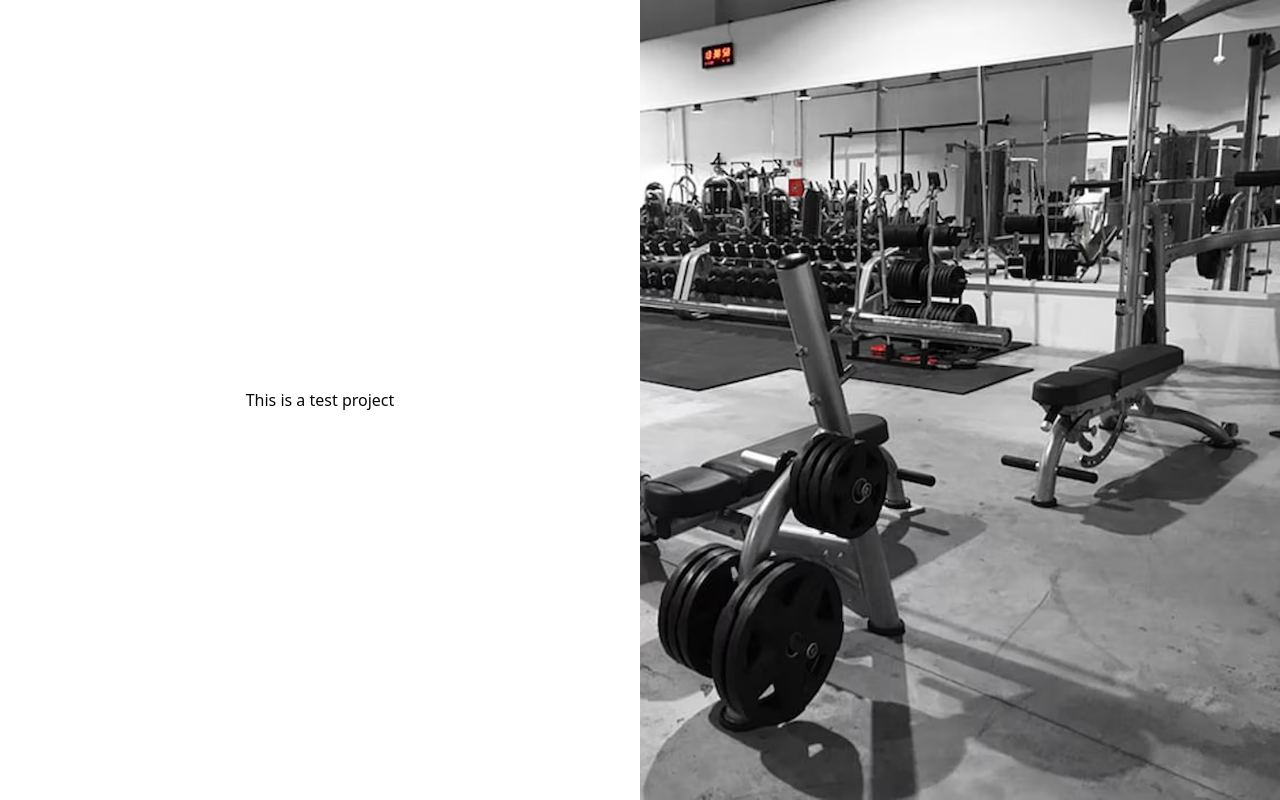
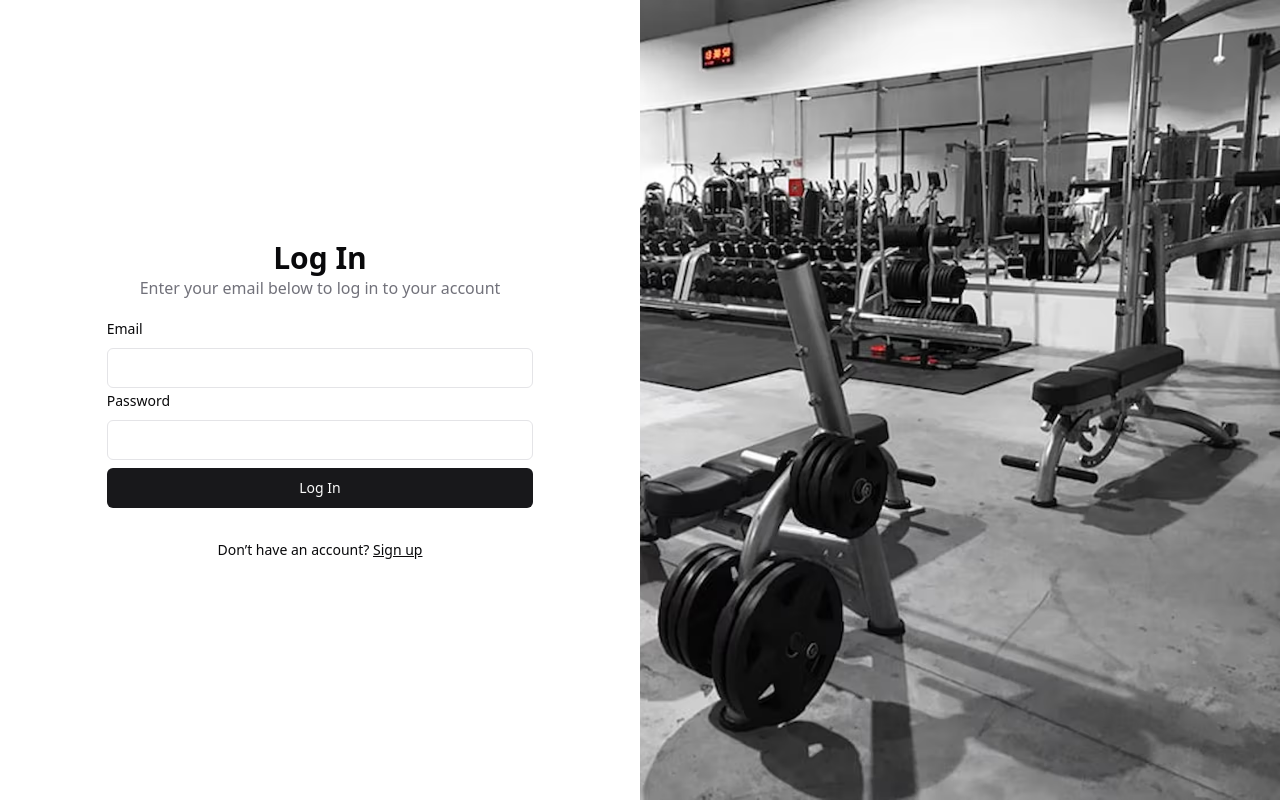
Before and after one commit to Fitnexp/fitnexp-frontend, a React (Vite) app: page / in a window 1280 px wide. Built offline with nearby package versions, Linux system fonts and the light colour scheme.

Commit message:
feat: login form feature

```diff
--- /dev/null
+++ b/src/components/user/LoginForm.tsx
@@ -0,0 +1,70 @@
+import { Button } from '@/components/ui/button';
+import { Form } from '@/components/ui/form';
+import { useNavigate } from 'react-router-dom';
+import { z } from 'zod';
+import { zodResolver } from '@hookform/resolvers/zod';
+import { useForm } from 'react-hook-form';
+import { useState } from 'react';
+import FormFieldComponent from './FormFieldComponent';
+import axios from 'axios';
+
+const formSchema = z.object({
+    email: z.string({ message: 'Email is required' }).email(),
+    password: z
+        .string({ message: 'Password is required' })
+        .min(12, { message: 'Password must be at least 12 characters' })
+        .max(32, {
+            message: 'Password must be less than 33 characters',
+        }),
+});
+
+function LoginForm() {
+    const [error, setError] = useState<string | null>(null);
+    const navigate = useNavigate();
+
+    const form = useForm<z.infer<typeof formSchema>>({
+        resolver: zodResolver(formSchema),
+        defaultValues: {
+            email: '',
+            password: '',
+        },
+    });
+
+    const onSubmit = (values: z.infer<typeof formSchema>) => {
+        setError(null);
+        axios
+            .post(`${import.meta.env.VITE_SERVER_URI}/api/login`, values, {
+                withCredentials: true,
+            })
+            .then(() => navigate('/protected'))
+            .catch((err) => {
+                setError(Object.values(err.response.data.errors)[0] as string);
+            });
+    };
+
+    return (
+        <Form {...form}>
+            <form
+                className="w-2/3 max-w-[500px]"
+                onSubmit={form.handleSubmit(onSubmit)}
+            >
+                <FormFieldComponent name="email" label="Email" />
+                <FormFieldComponent
+                    name="password"
+                    label="Password"
+                    type="password"
+                />
+                {error && (
+                    <h3 id="error" className="text-red-500">
+                        {error}
+                    </h3>
+                )}
+                <Button type="submit" className="mt-2 w-full">
+                    Log In
+                </Button>
+            </form>
+        </Form>
+    );
+}
+
+export default LoginForm;
--- a/src/routes/user/Home.tsx
+++ b/src/routes/user/Home.tsx
@@ -1,11 +1,29 @@
+import LoginForm from '@/components/user/LoginForm';
 import { useEffect } from 'react';
+import { Link } from 'react-router-dom';
 
 function App() {
     useEffect(() => {
         document.title = 'Fitnexp - Login';
     }, []);
 
-    return <h1>This is a test project</h1>;
+    return (
+        <>
+            <div className="flex flex-col items-center">
+                <h1 className="text-3xl font-bold">Log In</h1>
+                <h2 className="text-balance text-muted-foreground">
+                    Enter your email below to log in to your account
+                </h2>
+            </div>
+            <LoginForm />
+            <div className="mt-4 text-center text-sm">
+                Don’t have an account?{' '}
+                <Link to="/sign-up" className="underline">
+                    Sign up
+                </Link>
+            </div>
+        </>
+    );
 }
 
 export default App;
```
